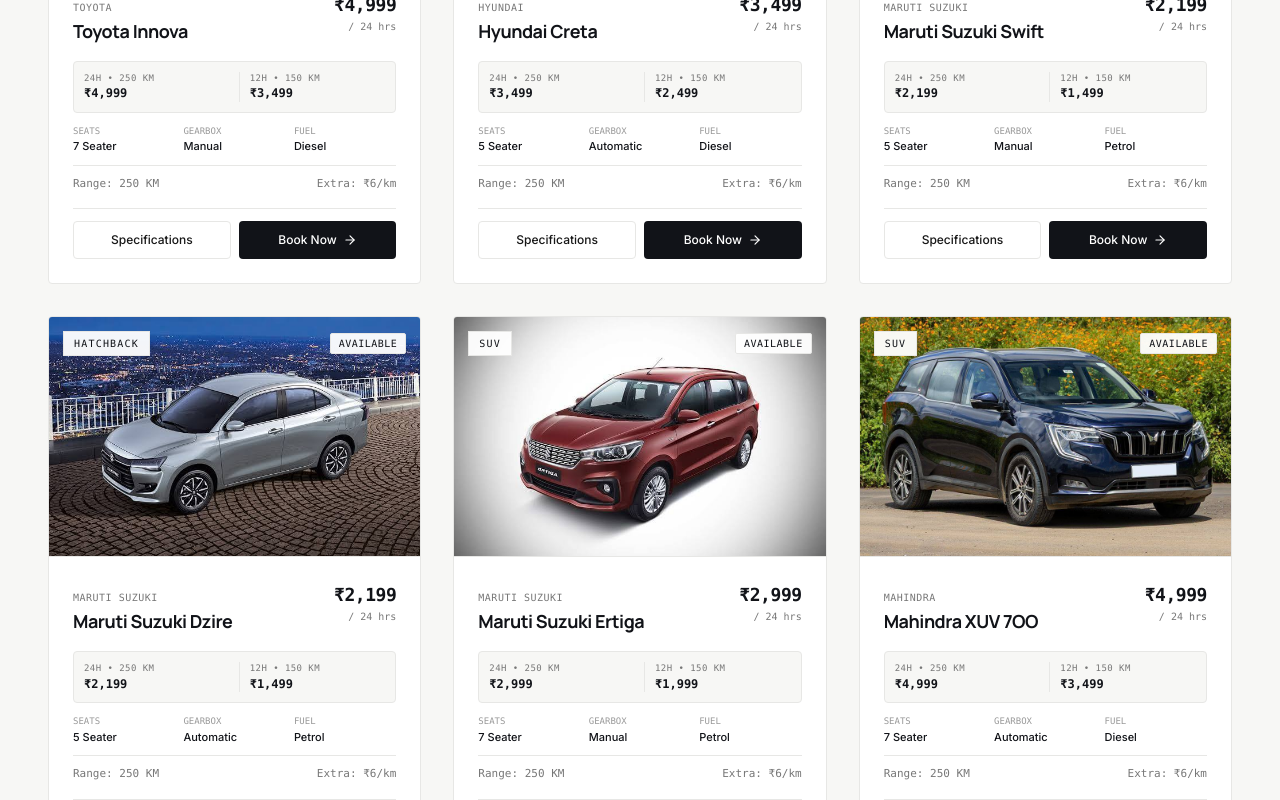
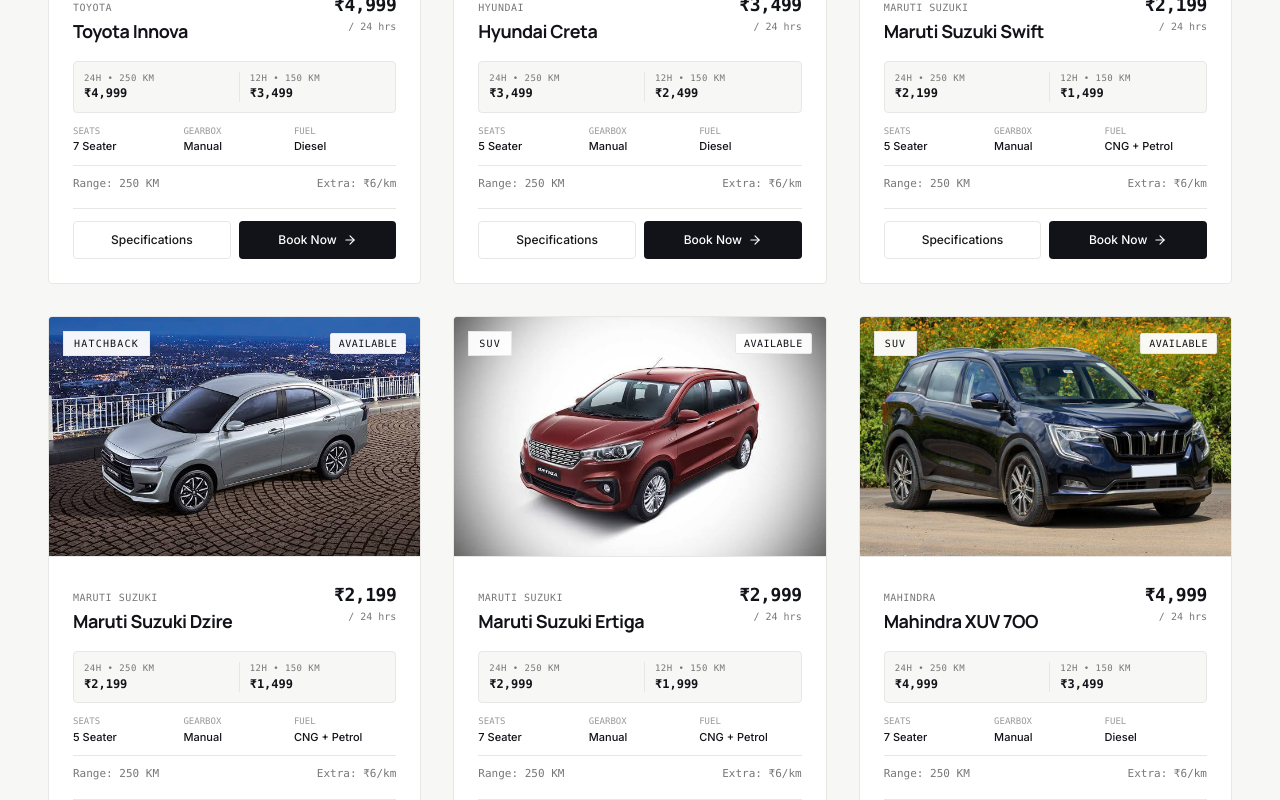
Before and after one commit to shyamskthakur4-sudo/airgocabs, a React (Vite) app: page /fleet in a window 1280 px wide. Shown: the part 1000-1800 px from the top of the page. Built offline with nearby package versions, Linux system fonts and the light colour scheme; no server answers.

Commit message:
Update 9 cars to CNG + Petrol fuel type and set all 25 vehicles to Manual gearbox

```diff
--- a/src/data/vehicles.ts
+++ b/src/data/vehicles.ts
@@ -24,10 +24,10 @@ export const INITIAL_VEHICLES: Vehicle[] = [
     brand: 'Toyota',
     model: 'Glanza V / G AMT',
     category: 'Hatchback',
-    transmission: 'Automatic',
+    transmission: 'Manual',
     seats: 5,
     luggage: 2,
-    fuelType: 'Petrol',
+    fuelType: 'CNG + Petrol',
     mileage: '22.9 km/l',
     image: '/images/cars/glanza.jpg',
     features: ['360-Degree Camera', 'Head-Up Display', '9-inch Smart Playcast', 'Fastag Active', 'Dual-Zone Climate'],
@@ -52,7 +52,7 @@ export const INITIAL_VEHICLES: Vehicle[] = [
     transmission: 'Manual',
     seats: 5,
     luggage: 2,
-    fuelType: 'Petrol',
+    fuelType: 'CNG + Petrol',
     mileage: '22.3 km/l',
     image: '/images/cars/baleno.jpg',
     features: ['6 Airbags', 'SmartPlay Pro+ Audio', 'Rear AC Vents', 'Fastag Active', 'Spacious Rear Cabin'],
@@ -74,10 +74,10 @@ export const INITIAL_VEHICLES: Vehicle[] = [
     brand: 'Maruti Suzuki',
     model: 'Fronx Alpha Turbo',
     category: 'Hatchback',
-    transmission: 'Automatic',
+    transmission: 'Manual',
     seats: 5,
     luggage: 2,
-    fuelType: 'Petrol',
+    fuelType: 'CNG + Petrol',
     mileage: '21.5 km/l',
     image: '/images/cars/fronx.jpg?v=2',
     features: ['Coupe Crossover Styling', 'Wireless Charging', 'Apple CarPlay & Android Auto', 'High Ground Clearance', 'Fastag Active'],
@@ -102,7 +102,7 @@ export const INITIAL_VEHICLES: Vehicle[] = [
     transmission: 'Manual',
     seats: 5,
     luggage: 2,
-    fuelType: 'Petrol',
+    fuelType: 'CNG + Petrol',
     mileage: '24.8 km/l',
     image: '/images/cars/swift.jpg',
     features: ['Push Button Start', 'Reverse Parking Camera', 'Cruise Control', 'Fastag Active', 'Agile Handling'],
@@ -127,7 +127,7 @@ export const INITIAL_VEHICLES: Vehicle[] = [
     transmission: 'Manual',
     seats: 5,
     luggage: 3,
-    fuelType: 'Petrol',
+    fuelType: 'CNG + Petrol',
     mileage: '20.5 km/l',
     image: '/images/cars/aura.jpg',
     features: ['402L Boot Space', 'Wireless Phone Charger', 'Cruise Control', 'Rear AC Vents', 'Fastag Active'],
@@ -149,7 +149,7 @@ export const INITIAL_VEHICLES: Vehicle[] = [
     brand: 'Tata',
     model: 'Nexon Fearless+ DCA',
     category: 'Hatchback',
-    transmission: 'Automatic',
+    transmission: 'Manual',
     seats: 5,
     luggage: 3,
     fuelType: 'Petrol',
@@ -174,10 +174,10 @@ export const INITIAL_VEHICLES: Vehicle[] = [
     brand: 'Maruti Suzuki',
     model: 'Dzire ZXi+ AGS',
     category: 'Hatchback',
-    transmission: 'Automatic',
+    transmission: 'Manual',
     seats: 5,
     luggage: 3,
-    fuelType: 'Petrol',
+    fuelType: 'CNG + Petrol',
     mileage: '24.1 km/l',
     image: '/images/cars/dzire.jpg',
     features: ['Spacious 378L Trunk', 'Rear Armrest & AC', 'SmartPlay Studio', 'Cruise Control', 'Fastag Active'],
@@ -203,7 +203,7 @@ export const INITIAL_VEHICLES: Vehicle[] = [
     brand: 'Hyundai',
     model: 'Creta SX(O) Knight',
     category: 'Compact SUV',
-    transmission: 'Automatic',
+    transmission: 'Manual',
     seats: 5,
     luggage: 3,
     fuelType: 'Diesel',
@@ -228,7 +228,7 @@ export const INITIAL_VEHICLES: Vehicle[] = [
     brand: 'Kia',
     model: 'Sonet GTX+ DCT',
     category: 'Compact SUV',
-    transmission: 'Automatic',
+    transmission: 'Manual',
     seats: 5,
     luggage: 3,
     fuelType: 'Petrol',
@@ -253,10 +253,10 @@ export const INITIAL_VEHICLES: Vehicle[] = [
     brand: 'Maruti Suzuki',
     model: 'Brezza ZXi+ Smart Hybrid',
     category: 'Compact SUV',
-    transmission: 'Automatic',
+    transmission: 'Manual',
     seats: 5,
     luggage: 3,
-    fuelType: 'Petrol',
+    fuelType: 'CNG + Petrol',
     mileage: '19.8 km/l',
     image: '/images/cars/brezza.jpg',
     features: ['Electric Sunroof', '360-Degree Camera', 'Head-Up Display', '6 Airbags', 'Fastag Active'],
@@ -282,7 +282,7 @@ export const INITIAL_VEHICLES: Vehicle[] = [
     brand: 'Tata',
     model: 'Harrier Fearless+ Dark Edition',
     category: 'SUV',
-    transmission: 'Automatic',
+    transmission: 'Manual',
     seats: 5,
     luggage: 4,
     fuelType: 'Diesel',
@@ -310,7 +310,7 @@ export const INITIAL_VEHICLES: Vehicle[] = [
     transmission: 'Manual',
     seats: 7,
     luggage: 3,
-    fuelType: 'Petrol',
+    fuelType: 'CNG + Petrol',
     mileage: '20.5 km/l',
     image: '/images/cars/ertiga.jpg',
     features: ['True 7-Seater Comfort', 'Roof-Mounted Rear AC', 'SmartPlay Touchscreen', 'Flexible Luggage Bay', 'Fastag Active'],
@@ -332,7 +332,7 @@ export const INITIAL_VEHICLES: Vehicle[] = [
     brand: 'Mahindra',
     model: 'Scorpio-N Z8L Automatic',
     category: 'SUV',
-    transmission: 'Automatic',
+    transmission: 'Manual',
     seats: 7,
     luggage: 3,
     fuelType: 'Diesel',
@@ -382,7 +382,7 @@ export const INITIAL_VEHICLES: Vehicle[] = [
     brand: 'Mahindra',
     model: 'Thar LX 4x4 Hard Top',
     category: 'SUV',
-    transmission: 'Automatic',
+    transmission: 'Manual',
     seats: 4,
     luggage: 2,
     fuelType: 'Diesel',
@@ -407,7 +407,7 @@ export const INITIAL_VEHICLES: Vehicle[] = [
     brand: 'Mahindra',
     model: 'Thar Roxx AX7L 5-Door',
     category: 'SUV',
-    transmission: 'Automatic',
+    transmission: 'Manual',
     seats: 5,
     luggage: 3,
     fuelType: 'Diesel',
@@ -432,7 +432,7 @@ export const INITIAL_VEHICLES: Vehicle[] = [
     brand: 'Mahindra',
     model: 'XUV 7XO Flagship',
     category: 'SUV',
-    transmission: 'Automatic',
+    transmission: 'Manual',
     seats: 5,
     luggage: 3,
     fuelType: 'Diesel',
@@ -457,7 +457,7 @@ export const INITIAL_VEHICLES: Vehicle[] = [
     brand: 'Mahindra',
     model: 'XUV700 AX7L AWD 7-Seater',
     category: 'SUV',
-    transmission: 'Automatic',
+    transmission: 'Manual',
     seats: 7,
     luggage: 3,
     fuelType: 'Diesel',
@@ -482,7 +482,7 @@ export const INITIAL_VEHICLES: Vehicle[] = [
     brand: 'Tata',
     model: 'Safari Accomplished+ 7-Seater',
     category: 'SUV',
-    transmission: 'Automatic',
+    transmission: 'Manual',
     seats: 7,
     luggage: 4,
     fuelType: 'Diesel',
@@ -507,7 +507,7 @@ export const INITIAL_VEHICLES: Vehicle[] = [
     brand: 'Toyota',
     model: 'Fortuner Legender 4x4 AT',
     category: 'SUV',
-    transmission: 'Automatic',
+    transmission: 'Manual',
     seats: 7,
     luggage: 4,
     fuelType: 'Diesel',
@@ -532,10 +532,10 @@ export const INITIAL_VEHICLES: Vehicle[] = [
     brand: 'Maruti Suzuki',
     model: 'XL6 Alpha+ 6-Seater Captain',
     category: 'SUV',
-    transmission: 'Automatic',
+    transmission: 'Manual',
     seats: 6,
     luggage: 3,
-    fuelType: 'Petrol',
+    fuelType: 'CNG + Petrol',
     mileage: '20.2 km/l',
     image: '/images/cars/xl6.jpg',
     features: ['Plush 2nd Row Captain Seats', 'Ventilated Front Seats', '360-Degree Camera', 'All-Black Leatherette Cabin', 'Fastag Active'],
@@ -582,7 +582,7 @@ export const INITIAL_VEHICLES: Vehicle[] = [
     brand: 'Kia',
     model: 'Seltos GTX+ / X-Line',
     category: 'SUV',
-    transmission: 'Automatic',
+    transmission: 'Manual',
     seats: 5,
     luggage: 3,
     fuelType: 'Diesel',
@@ -611,7 +611,7 @@ export const INITIAL_VEHICLES: Vehicle[] = [
     brand: 'Hyundai',
     model: 'Verna SX(O) 1.5 Turbo DCT',
     category: 'Sedan',
-    transmission: 'Automatic',
+    transmission: 'Manual',
     seats: 5,
     luggage: 3,
     fuelType: 'Petrol',
@@ -636,7 +636,7 @@ export const INITIAL_VEHICLES: Vehicle[] = [
     brand: 'Skoda',
     model: 'Slavia Style / Monte Carlo 1.5 TSI',
     category: 'Sedan',
-    transmission: 'Automatic',
+    transmission: 'Manual',
     seats: 5,
     luggage: 3,
     fuelType: 'Petrol',
--- a/src/lib/store.ts
+++ b/src/lib/store.ts
@@ -3,7 +3,7 @@ import { INITIAL_VEHICLES } from '../data/vehicles';
 import { BUSINESS_SETTINGS } from '../data/settings';
 import { supabase, isSupabaseConfigured } from './supabase';
 
-const VEHICLES_STORAGE_KEY = 'airgocabs_vehicles_v7';
+const VEHICLES_STORAGE_KEY = 'airgocabs_vehicles_v8';
 const BOOKINGS_STORAGE_KEY = 'airgocabs_bookings_v4';
 const SETTINGS_STORAGE_KEY = 'airgocabs_settings_v4';
 
--- a/src/pages/AdminPage.tsx
+++ b/src/pages/AdminPage.tsx
@@ -843,6 +843,7 @@ export const AdminPage: React.FC = () => {
                         >
                           <option value="Petrol">Petrol</option>
                           <option value="Diesel">Diesel</option>
+                          <option value="CNG + Petrol">CNG + Petrol</option>
                           <option value="Hybrid">Hybrid</option>
                           <option value="Electric">Electric</option>
                         </select>
--- a/src/types/index.ts
+++ b/src/types/index.ts
@@ -6,7 +6,7 @@ export type PackageDuration = '24h' | '12h';
 
 export type TransmissionType = 'Manual' | 'Automatic';
 
-export type FuelType = 'Petrol' | 'Diesel' | 'Hybrid' | 'Electric';
+export type FuelType = 'Petrol' | 'Diesel' | 'CNG + Petrol' | 'Hybrid' | 'Electric';
 
 export interface Vehicle {
   id: string;
```
